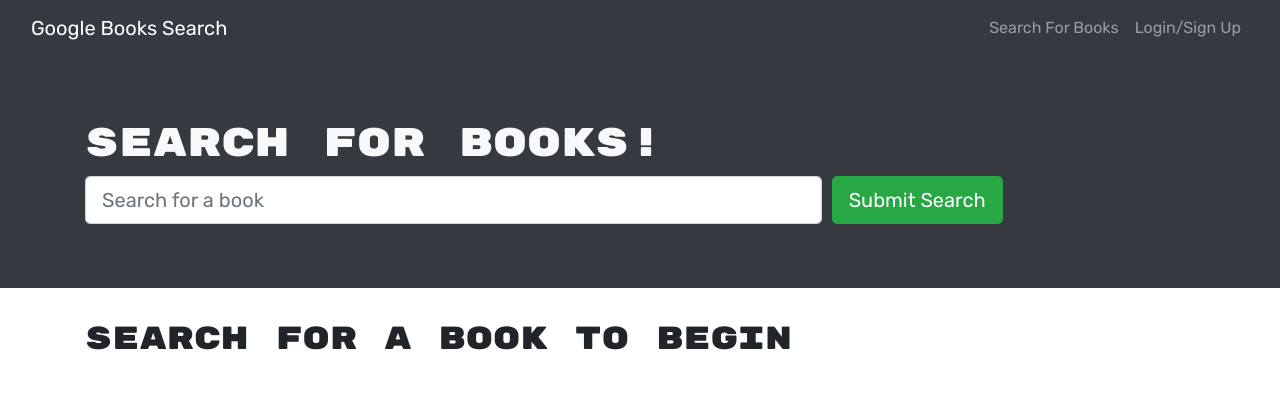
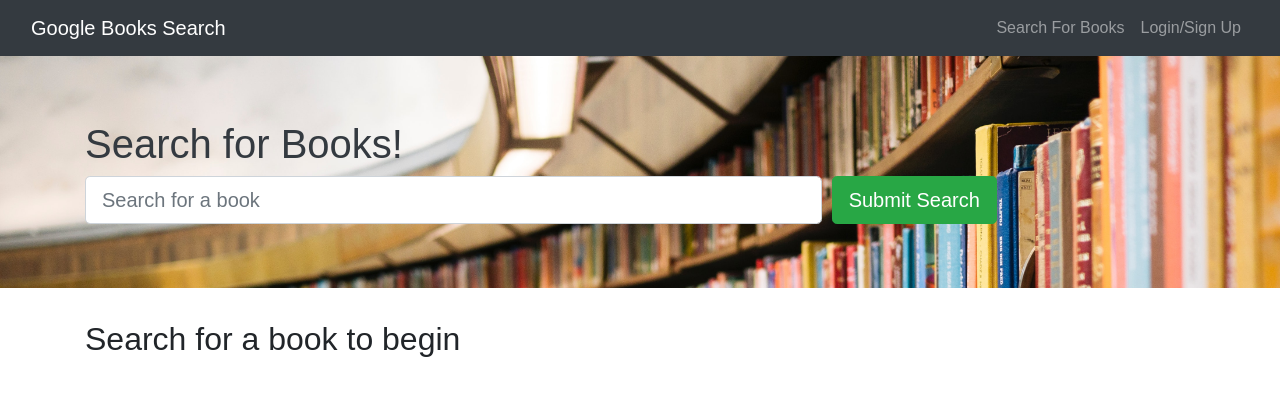
Before and after one commit to amiedawn/my-book-search, a React (Create React App) app in the folder client/: page / in a window 1280 px wide. Shown: the top 396 px of the page. Built offline with nearby package versions, Linux system fonts and the light colour scheme; the HTML template or start-up script is replaced by a standard one.

Commit message:
font change and add jumbotron image

```diff
--- a/client/public/index.html
+++ /dev/null
@@ -1,50 +0,0 @@
-<!DOCTYPE html>
-<html lang="en">
-
-<head>
-  <meta charset="utf-8" />
-  <link rel="icon" href="%PUBLIC_URL%/favicon.ico" />
-  <meta name="viewport" content="width=device-width, initial-scale=1" />
-  <meta name="theme-color" content="#000000" />
-  <meta name="description" content="Google Books search application with login" />
-  <link rel="apple-touch-icon" href="%PUBLIC_URL%/logo192.png" />
-  <!--
-      manifest.json provides metadata used when your web app is installed on a
-      user's mobile device or desktop. See https://developers.google.com/web/fundamentals/web-app-manifest/
-    -->
-  <link rel="manifest" href="%PUBLIC_URL%/manifest.json" />
-  <!--
-      Notice the use of %PUBLIC_URL% in the tags above.
-      It will be replaced with the URL of the `public` folder during the build.
-      Only files inside the `public` folder can be referenced from the HTML.
-
-      Unlike "/favicon.ico" or "favicon.ico", "%PUBLIC_URL%/favicon.ico" will
-      work correctly both with client-side routing and a non-root public URL.
-      Learn how to configure a non-root public URL by running `npm run build`.
-    -->
-  <link href="https://fonts.googleapis.com/css2?family=Rubik+Mono+One&family=Rubik:ital,wght@0,400;1,300&display=swap"
-    rel="stylesheet">
-  <link href="https://cdn.jsdelivr.net/npm/bootstrap@5.0.0-beta2/dist/css/bootstrap.min.css" rel="stylesheet"
-    integrity="sha384-BmbxuPwQa2lc/FVzBcNJ7UAyJxM6wuqIj61tLrc4wSX0szH/Ev+nYRRuWlolflfl" crossorigin="anonymous">
-
-  <title>Google Book Search</title>
-</head>
-
-<body>
-  <noscript>You need to enable JavaScript to run this app.</noscript>
-  <div id="root"></div>
-  <!--
-      This HTML file is a template.
-      If you open it directly in the browser, you will see an empty page.
-
-      You can add webfonts, meta tags, or analytics to this file.
-      The build step will place the bundled scripts into the <body> tag.
-
-      To begin the development, run `npm start` or `yarn start`.
-      To create a production bundle, use `npm run build` or `yarn build`.
-    -->
-<script src="https://cdn.jsdelivr.net/npm/bootstrap@5.0.0-beta2/dist/js/bootstrap.bundle.min.js"
-  integrity="sha384-b5kHyXgcpbZJO/tY9Ul7kGkf1S0CWuKcCD38l8YkeH8z8QjE0GmW1gYU5S9FOnJ0" crossorigin="anonymous"></script>
-</body>
-
-</html>
--- a/client/src/index.css
+++ b/client/src/index.css
@@ -1,5 +1,6 @@
 body {
-  font-family: 'Rubik', sans-serif;
+ /* font-family: 'Rubik', sans-serif; */
+ font-family: 'Bookman Old Style', sans-serif;
 }
 
 h1,
@@ -8,7 +9,8 @@
 h4,
 h5,
 h6 {
-  font-family: 'Rubik Mono One', sans-serif;
+ /* font-family: 'Rubik Mono One', sans-serif; */
+ font-family: 'Bookman Old Style', sans-serif;
 }
 
 .small {
--- a/client/src/pages/SearchBooks.js
+++ b/client/src/pages/SearchBooks.js
@@ -15,6 +15,7 @@
 import { SAVE_BOOK } from "../utils/mutations";
 import { useMutation } from "@apollo/client";
 import { saveBookIds, getSavedBookIds } from "../utils/localStorage";
+import bgimage from '../images/image_background.jpg';
 
 const SearchBooks = () => {
   // create state for holding returned google api data
@@ -94,7 +95,7 @@
 
   return (
     <>
-      <Jumbotron fluid className="text-light bg-dark">
+      <Jumbotron fluid className="text-dark" style={{ backgroundImage: `url(${bgimage})`, backgroundSize: 'cover' }}>
         <Container>
           <h1>Search for Books!</h1>
           <Form onSubmit={handleFormSubmit}>
```
Also changed, not shown: client/src/images/image_background.jpg (added).
